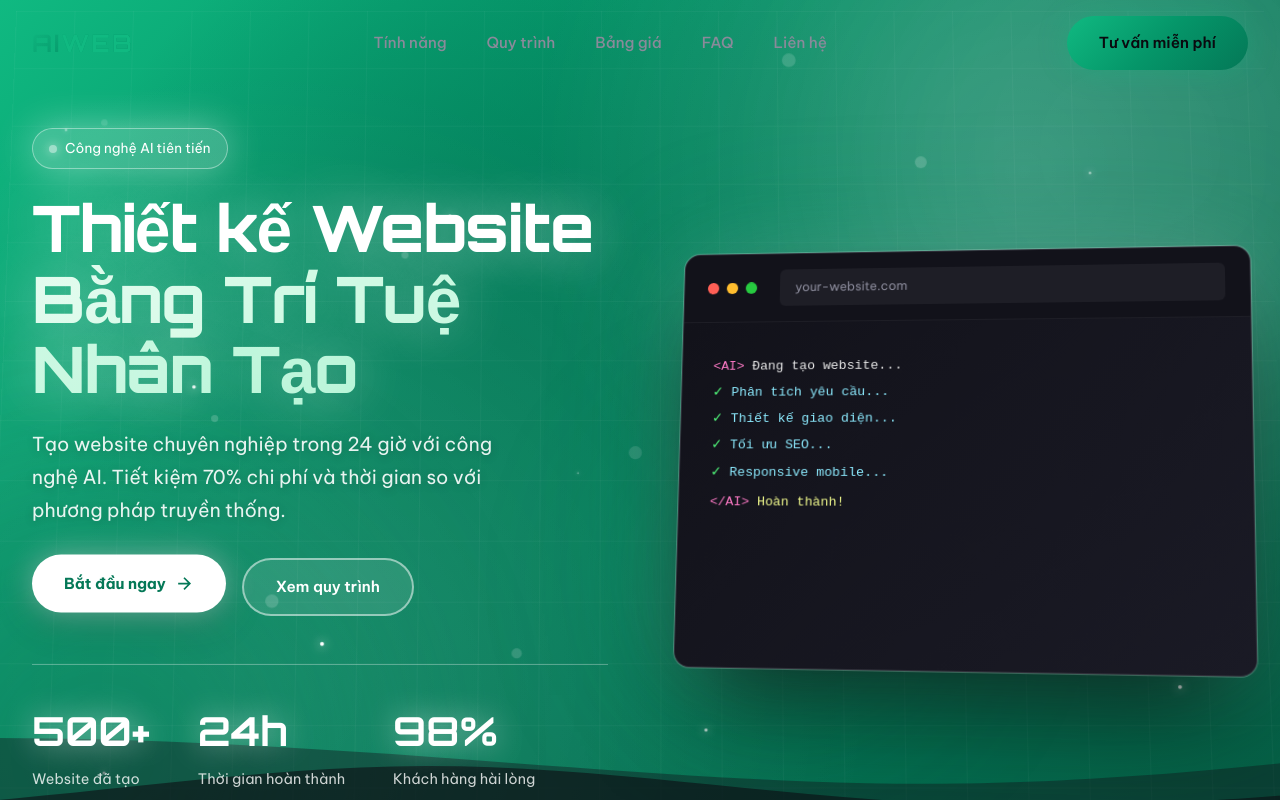
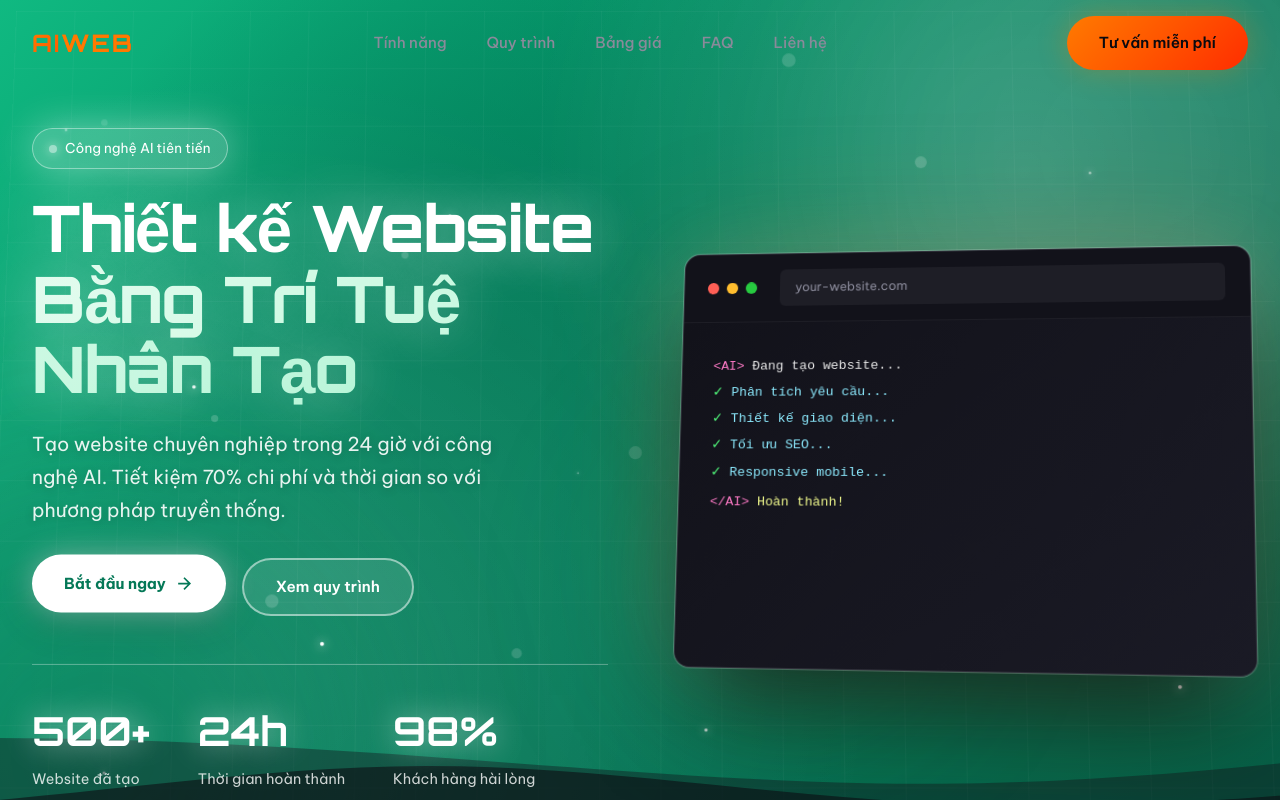
Before and after one commit to tinhphampv-eng/ai-website, a plain HTML site: page index.html in a window 1280 px wide. Shown: the top 800 px of the page. Drawn offline with Linux system fonts and the light colour scheme.

Commit message:
Change color to orange

```diff
--- a/index.html
+++ b/index.html
@@ -13,8 +13,8 @@
 
     <style>
         :root {
-            --primary: #10b981;
-            --primary-dark: #059669;
+            --primary: #ff7a00;
+            --primary-dark: #e56b00;
             --secondary: #7b2cbf;
             --accent: #ff6b6b;
             --dark: #0a0a0f;
@@ -22,8 +22,8 @@
             --dark-card: #1a1a25;
             --text: #e8e8e8;
             --text-muted: #8a8a9a;
-            --gradient-primary: linear-gradient(135deg, #10b981 0%, #059669 50%, #047857 100%);
-            --gradient-glow: linear-gradient(135deg, rgba(16,185,129,0.3) 0%, rgba(5,150,105,0.3) 100%);
+            --gradient-primary: linear-gradient(135deg, #ff7a00 0%, #ff5500 50%, #ff2d00 100%);
+            --gradient-glow: linear-gradient(135deg, rgba(255,122,0,0.3) 0%, rgba(255,45,0,0.3) 100%);
             --font-display: 'Orbitron', sans-serif;
             --font-body: 'Be Vietnam Pro', sans-serif;
         }
@@ -54,8 +54,8 @@
             width: 100%;
             height: 100%;
             background-image:
-                linear-gradient(rgba(16,185,129,0.03) 1px, transparent 1px),
-                linear-gradient(90deg, rgba(16,185,129,0.03) 1px, transparent 1px);
+                linear-gradient(rgba(255,122,0,0.03) 1px, transparent 1px),
+                linear-gradient(90deg, rgba(255,122,0,0.03) 1px, transparent 1px);
             background-size: 50px 50px;
             pointer-events: none;
             z-index: 0;
@@ -105,7 +105,7 @@
         header.scrolled {
             background: rgba(10, 10, 15, 0.95);
             backdrop-filter: blur(20px);
-            border-bottom: 1px solid rgba(16, 185, 129, 0.1);
+            border-bottom: 1px solid rgba(255, 122, 0, 0.1);
         }
 
         nav {
@@ -184,12 +184,12 @@
         .btn-primary {
             background: var(--gradient-primary);
             color: var(--dark);
-            box-shadow: 0 0 30px rgba(16, 185, 129, 0.3);
+            box-shadow: 0 0 30px rgba(255, 122, 0, 0.3);
         }
 
         .btn-primary:hover {
             transform: translateY(-3px);
-            box-shadow: 0 0 50px rgba(16, 185, 129, 0.5);
+            box-shadow: 0 0 50px rgba(255, 122, 0, 0.5);
         }
 
         .btn-outline {
@@ -593,7 +593,7 @@
                 0 0 0 1px rgba(255,255,255,0.2),
                 0 50px 100px -20px rgba(0,0,0,0.7),
                 0 0 80px rgba(255, 255, 255, 0.15),
-                0 0 150px rgba(16, 185, 129, 0.2);
+                0 0 150px rgba(255, 122, 0, 0.2);
             transform: perspective(1000px) rotateY(-5deg) rotateX(5deg);
             transition: all 0.5s ease;
             animation: mockupFloat 6s ease-in-out infinite;
@@ -767,7 +767,7 @@
 
         .feature-card:hover {
             transform: translateY(-10px);
-            border-color: rgba(16, 185, 129, 0.2);
+            border-color: rgba(255, 122, 0, 0.2);
             box-shadow: 0 30px 60px -20px rgba(0,0,0,0.5);
         }
 
@@ -991,7 +991,7 @@
             left: -50%;
             width: 200%;
             height: 200%;
-            background: radial-gradient(circle, rgba(16, 185, 129, 0.1) 0%, transparent 50%);
+            background: radial-gradient(circle, rgba(255, 122, 0, 0.1) 0%, transparent 50%);
             animation: rotate 20s linear infinite;
         }
 
@@ -1267,12 +1267,12 @@
         }
 
         .faq-item:hover {
-            border-color: rgba(16, 185, 129, 0.2);
+            border-color: rgba(255, 122, 0, 0.2);
         }
 
         .faq-item.open {
             border-color: var(--primary);
-            box-shadow: 0 10px 40px -10px rgba(16, 185, 129, 0.2);
+            box-shadow: 0 10px 40px -10px rgba(255, 122, 0, 0.2);
         }
 
         .faq-question {
```
